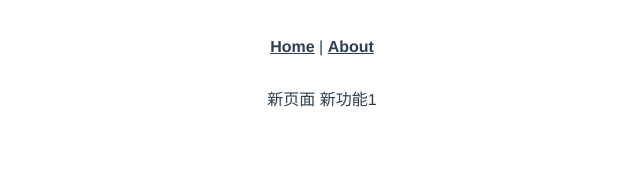
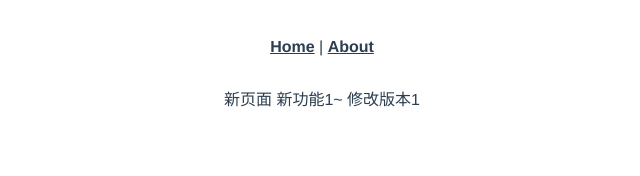
Before and after one commit to pistachioXiu/vue-pro, a Vue app: page /new in a window 1280 px wide. Shown: the top 176 px of the page, without its empty margins (318-958 px from the left). Built offline with nearby package versions, Linux system fonts and the light colour scheme.

Commit message:
修改版本1

```diff
--- a/src/views/NewView.vue
+++ b/src/views/NewView.vue
@@ -1,3 +1,3 @@
 <template>
-	<div>新页面 新功能1</div>
+	<div>新页面 新功能1~ 修改版本1</div>
 </template>
```
